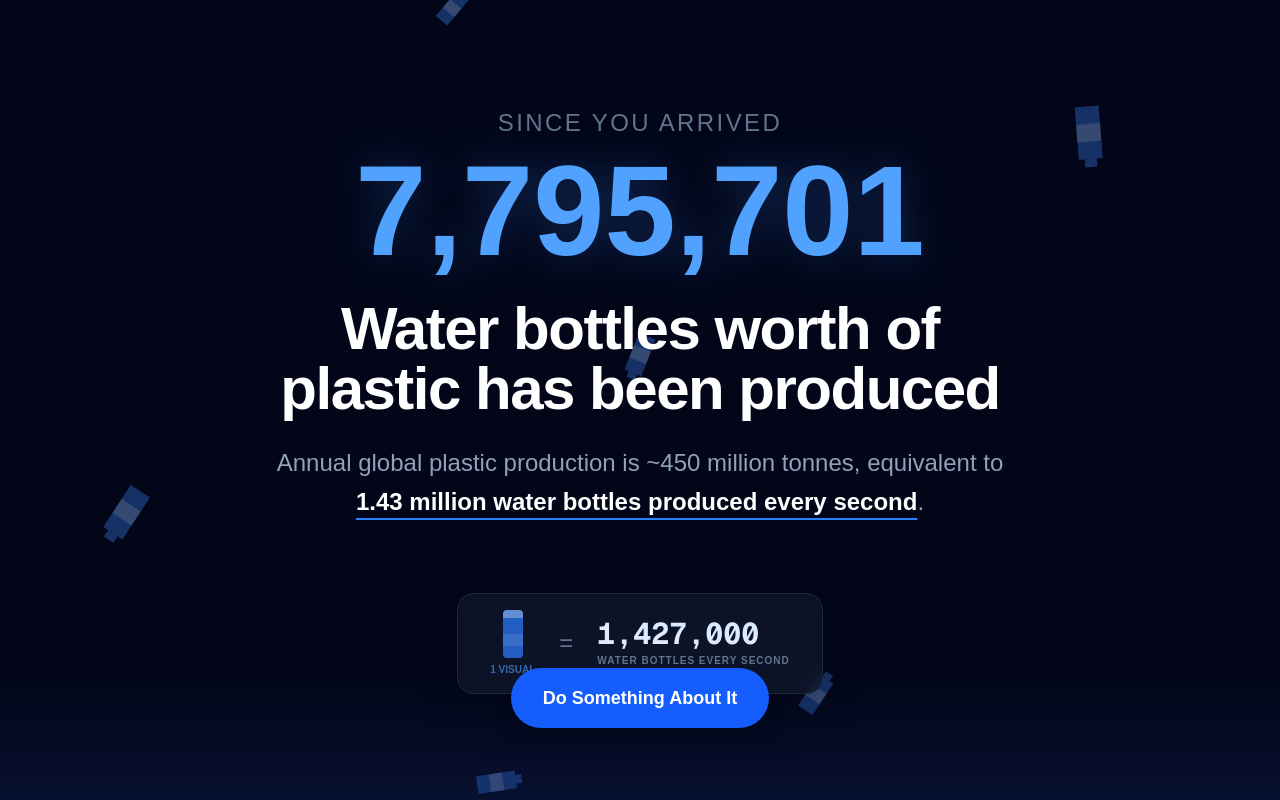
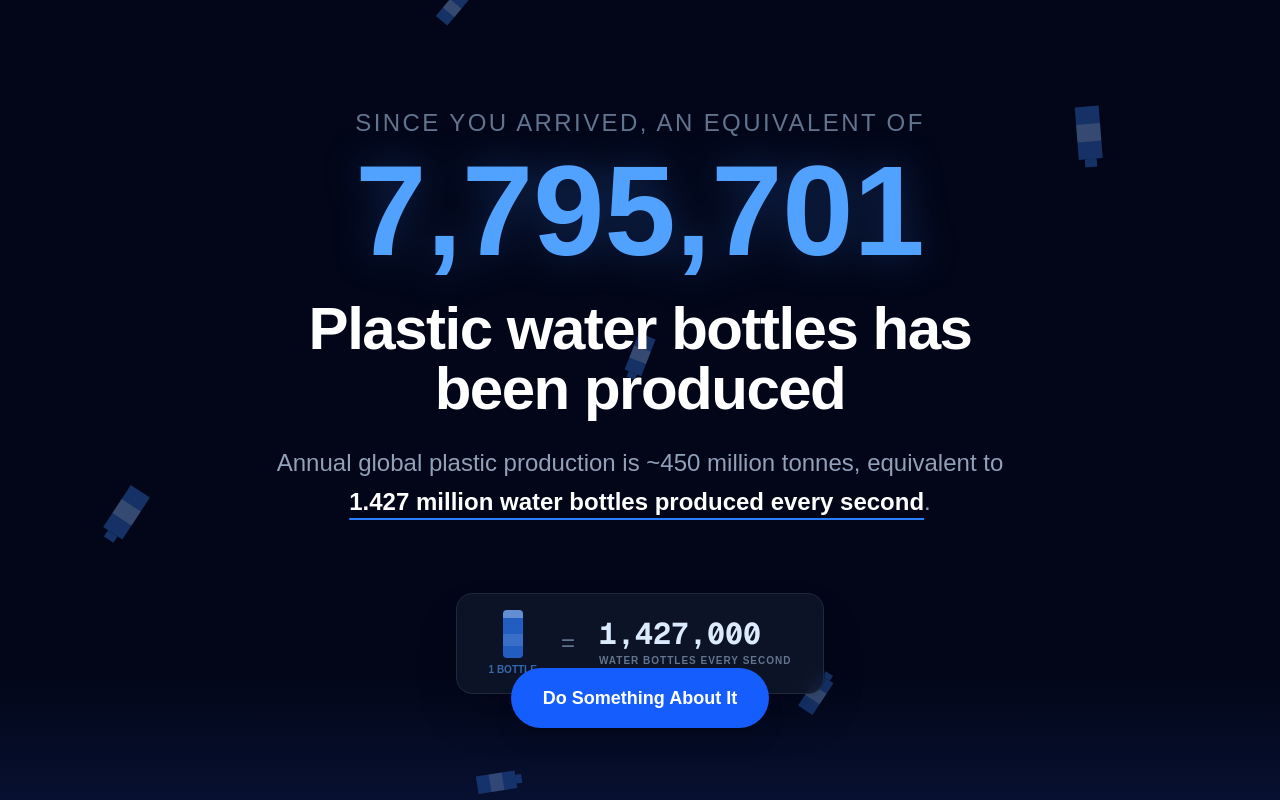
Before and after one commit to T-J-D-Cavey/plastic_production_site_with_gemini, a Next.js app: page / in a window 1280 px wide. Built offline with nearby package versions, Linux system fonts and the light colour scheme.

Commit message:
i manually updated tsx on landing page

```diff
--- a/src/components/BottleVisualisation.tsx
+++ b/src/components/BottleVisualisation.tsx
@@ -165,8 +165,8 @@ export default function BottleVisualisation() {
       />
 
       <div className="relative z-10 flex flex-col items-center justify-center h-full text-white px-4 select-none">
-        <h2 className="text-xl md:text-2xl font-light mb-2 tracking-widest uppercase text-slate-500">
-          Since you arrived
+        <h2 className="text-xl md:text-2xl font-light mb-2 tracking-widest uppercase text-slate-500 text-center">
+          Since you arrived, an equivalent of
         </h2>
         <div
           className="text-6xl md:text-9xl font-black mb-6 tabular-nums text-blue-400 drop-shadow-[0_0_20px_rgba(59,130,246,0.3)]"
@@ -177,11 +177,11 @@ export default function BottleVisualisation() {
 
         <div className="flex flex-col items-center gap-6 text-center max-w-3xl">
           <h1 className="text-3xl md:text-6xl font-bold tracking-tight">
-            Water bottles worth of plastic has been produced
+            Plastic water bottles has been produced
           </h1>
 
           <p className="text-lg md:text-2xl text-slate-400 leading-relaxed">
-            Annual global plastic production is ~450 million tonnes, equivalent to <span className="text-white font-bold underline decoration-blue-500 underline-offset-8">1.43 million water bottles produced every second</span>.
+            Annual global plastic production is ~450 million tonnes, equivalent to <span className="text-white font-bold underline decoration-blue-500 underline-offset-8">1.427 million water bottles produced every second</span>.
           </p>
 
           <div className="mt-12 flex flex-col items-center">
@@ -191,7 +191,7 @@ export default function BottleVisualisation() {
                   <div className="absolute top-0 left-0 w-full h-2 bg-white/30 rounded-t-sm"></div>
                   <div className="absolute top-1/2 left-0 w-full h-3 bg-white/10"></div>
                 </div>
-                <div className="text-[10px] font-bold text-blue-400/60">1 VISUAL</div>
+                <div className="text-[10px] font-bold text-blue-400/60">1 BOTTLE</div>
               </div>
 
               <div className="text-2xl font-light text-slate-500">=</div>
```
